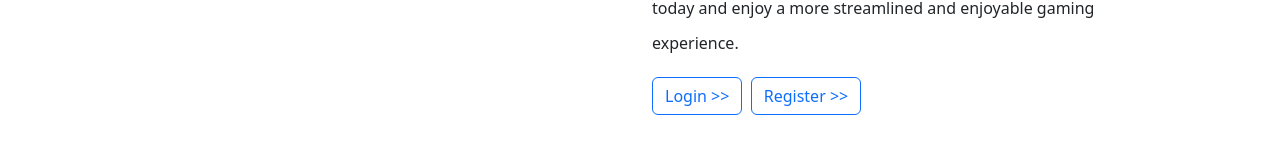
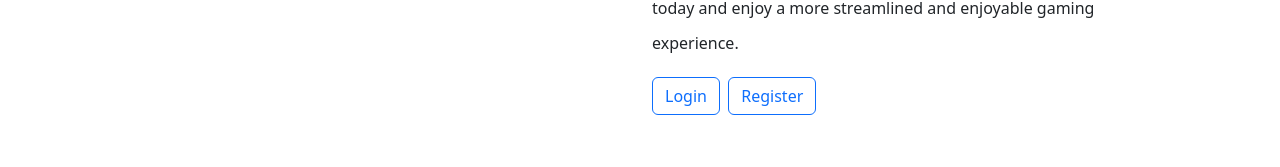
Before and after one commit to flaviovelecela/upstream.react, a React (Create React App) app: page / in a window 1280 px wide. Shown: the part 537-704 px from the top of the page. Built offline with nearby package versions, Linux system fonts and the light colour scheme; what aws-amplify would draw is missing.

Commit message:
UI improvements

```diff
--- a/src/Components/Home/HomePage.js
+++ b/src/Components/Home/HomePage.js
@@ -23,12 +23,12 @@ function HomePage() {
                     </p>
                     <Link
                         to={{ pathname: '/Login' }}>
-                        <Button variant="outline-primary">Login &gt;&gt;</Button>
+                        <Button variant="outline-primary">Login</Button>
                     </Link>
                     &nbsp;&nbsp;
                     <Link
                         to={{ pathname: '/Register' }}>
-                        <Button variant="outline-primary">Register &gt;&gt;</Button>
+                        <Button variant="outline-primary">Register</Button>
                     </Link>
                 </Col>
             </Row>
```
